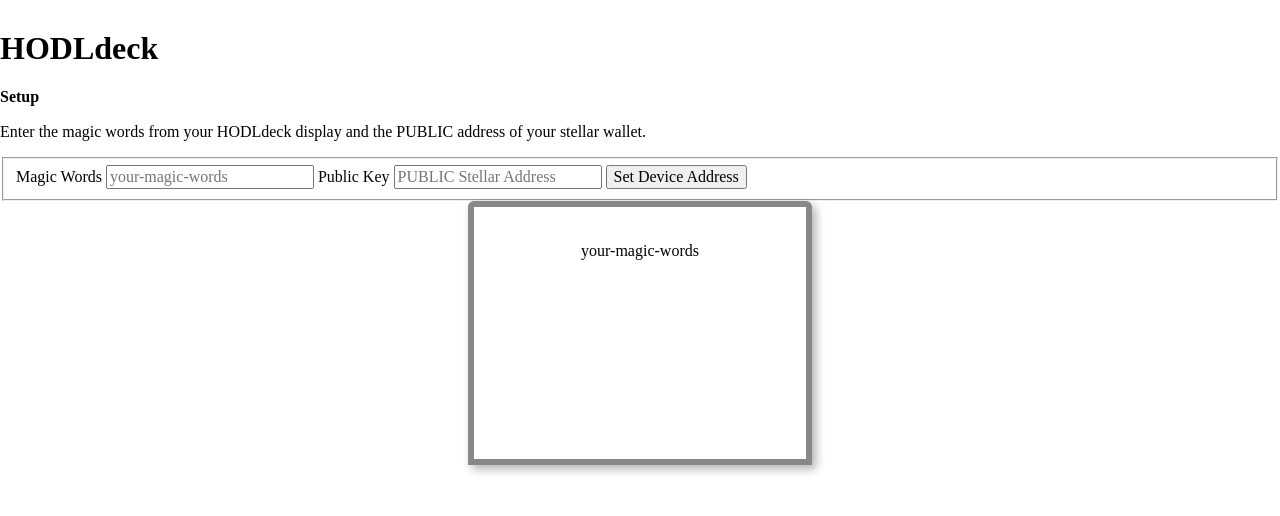
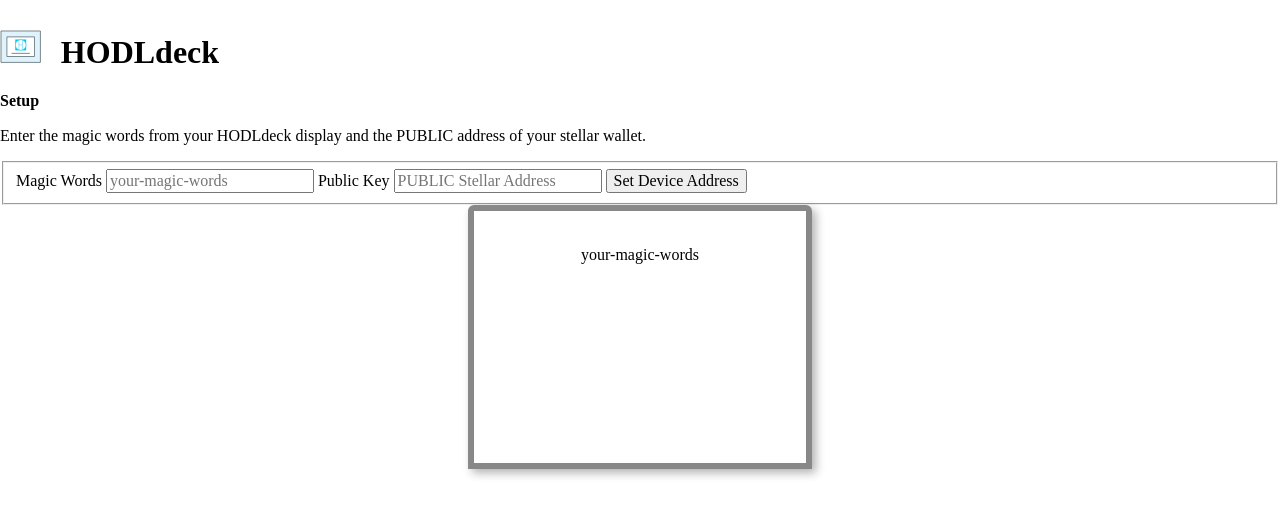
Before and after one commit to HODLDeck/backend, a website: page index.html in a window 1280 px wide. Drawn offline with nearby package versions, Linux system fonts and the light colour scheme; no server answers; a small style sheet from the web is missing.

Commit message:
adds product symbol next to name

```diff
--- a/index.html
+++ b/index.html
@@ -36,13 +36,17 @@
     text-align: center;
     margin-top:35px;
   }
+
+  h1 img {
+    margin-right:20px;
+  }
 </style>
 </head>
 <body>
   <div class="container topspace">
     <div class="row">
       <div class="column">
-        <h1>HODLdeck</h1>
+        <h1><img src="/static/img/stellar-deck.svg" height="33">HODLdeck</h1>
       </div>
     </div>
     <div class="row" id="screen_setup">
```
Also changed, not shown: static/img/stellar-deck.svg (added), 1 other file.
